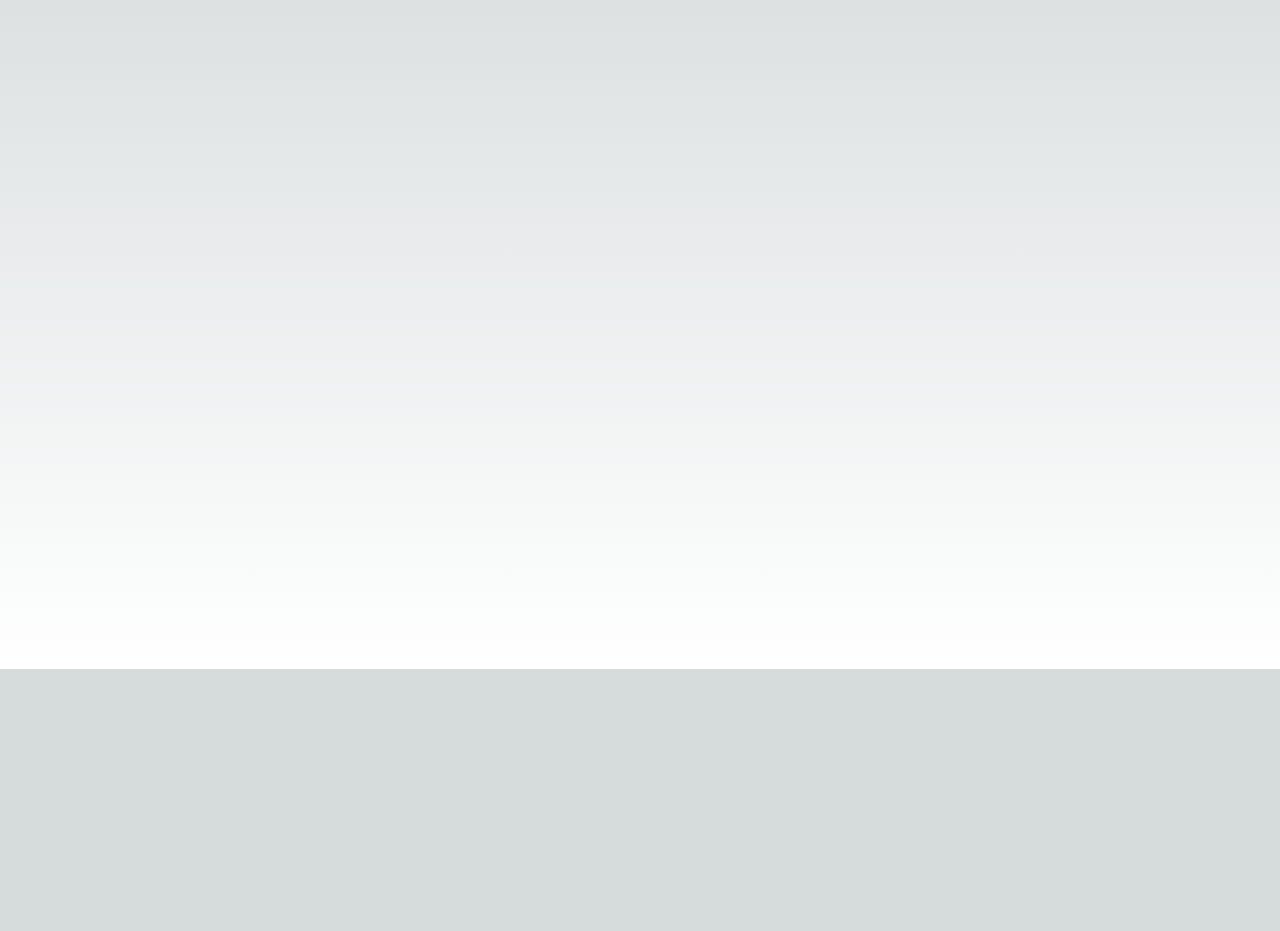
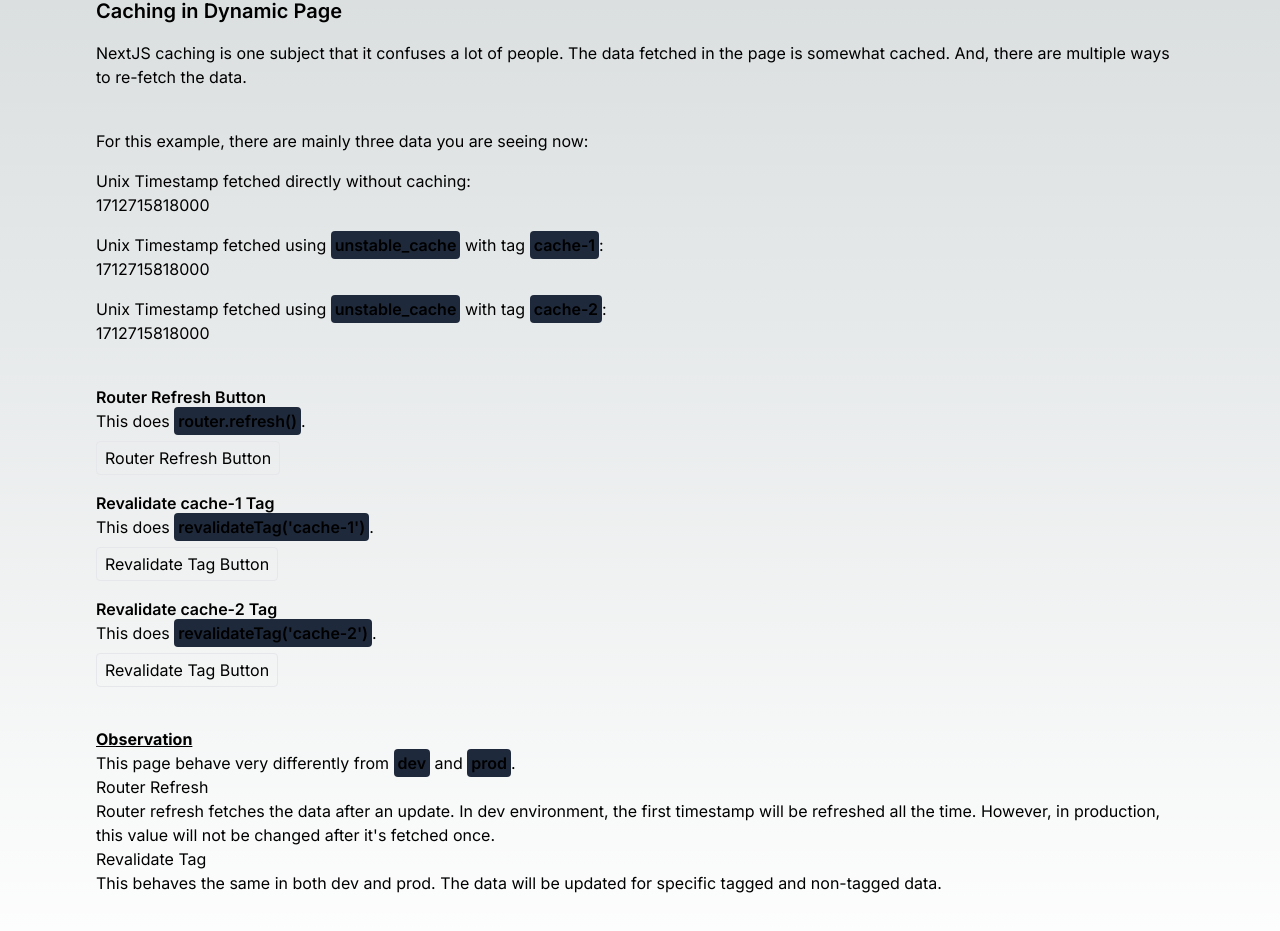
Before and after one commit to cjjeon/nextjs-learnings, a Next.js app: page /cache-dynamic-page in a window 1280 px wide. Shown: the part 131-1062 px from the top of the page. Before the commit the page ends 800 px from the top, so only its background shows below. Built offline with nearby package versions, Linux system fonts and the light colour scheme.

Commit message:
Testing dynamic page

```diff
--- a/src/app/cache-dynamic-page/page.tsx
+++ b/src/app/cache-dynamic-page/page.tsx
@@ -1,12 +1,101 @@
-import React from 'react';
+import action from "@/action";
+import RevalidateTagButton from "@/app/components/RevalidateTagButton";
+import RouterRefreshButton from "@/app/components/RouterRefreshButton";
+import Tag from "@/components/tag";
+import {unstable_cache} from "next/cache";
+import Link from "next/link";
+import React, {Suspense} from 'react';
 
-
-const dynamic = 'force-dynamic'
+export const dynamic = 'force-dynamic'
 
 export default function Page() {
   return (
     <div>
-      <div>Cache Dynamic Page</div>
+      <Link href="/">
+        <button className="text-blue-500 hover:underline text-sm">
+          Go back
+        </button>
+      </Link>
+      <div className="py-1"/>
+      <div className="font-semibold text-xl">
+        Caching in Dynamic Page
+      </div>
+      <div className="py-2"/>
+      <div>
+        NextJS caching is one subject that it confuses a lot of people. The data fetched in the page is somewhat cached.
+        And, there are multiple ways to re-fetch the data.
+      </div>
+      <div className="py-5"/>
+      <div>
+        For this example, there are mainly three data you are seeing now:
+      </div>
+      <div className="py-2"/>
+      <div>Unix Timestamp fetched directly without caching:</div>
+      <Suspense fallback={<div>Loading...</div>}>
+        <NotCachedTimestamp/>
+      </Suspense>
+      <div className="py-2"/>
+      <div>Unix Timestamp fetched using <Tag>unstable_cache</Tag> with
+        tag <Tag>cache-1</Tag>:
+      </div>
+      <Suspense fallback={<div>Loading...</div>}>
+        <CachedTimestamp tag={'cache-1'}/>
+      </Suspense>
+      <div className="py-2"/>
+      <div>Unix Timestamp fetched using <Tag>unstable_cache</Tag> with
+        tag <Tag>cache-2</Tag>:
+      </div>
+      <Suspense fallback={<div>Loading...</div>}>
+        <CachedTimestamp tag={'cache-2'}/>
+      </Suspense>
+      <div className="py-5"/>
+      <RouterRefreshButton/>
+      <div className="py-2"/>
+      <RevalidateTagButton tag={'cache-1'}/>
+      <div className="py-2"/>
+      <RevalidateTagButton tag={'cache-2'}/>
+      <div className="py-5"/>
+      <div className="font-bold underline">
+        Observation
+      </div>
+      <div>
+        This page behave very differently from <Tag>dev</Tag> and <Tag>prod</Tag>.
+      </div>
+      <div>
+        Router Refresh
+      </div>
+      <div>
+        Router refresh fetches the data after an update. In dev environment, the first timestamp will be refreshed all
+        the time. However, in production, this value will not be changed after it&apos;s fetched once.
+      </div>
+      <div>
+        Revalidate Tag
+      </div>
+      <div>
+        This behaves the same in both dev and prod. The data will be updated for specific tagged and non-tagged data.
+      </div>
     </div>
   );
 }
+
+async function NotCachedTimestamp() {
+  const unixTimestamp = await action.getCurrentDateInUnix();
+  return <>
+    <p>
+      {unixTimestamp}
+    </p>
+  </>
+}
+
+async function CachedTimestamp(props: { tag: string }) {
+  const unixTimestamp = await unstable_cache(
+    () => action.getCurrentDateInUnix(),
+    [props.tag],
+    {tags: [props.tag]}
+  )();
+  return <>
+    <p>
+      {unixTimestamp}
+    </p>
+  </>
+}
--- a/src/app/caching/page.tsx
+++ b/src/app/caching/page.tsx
@@ -1,6 +1,6 @@
 import action from "@/action";
-import RevalidateTagButton from "@/app/caching/RevalidateTagButton";
-import RouterRefreshButton from "@/app/caching/RouterRefreshButton";
+import RevalidateTagButton from "@/app/components/RevalidateTagButton";
+import RouterRefreshButton from "@/app/components/RouterRefreshButton";
 import Tag from "@/components/tag";
 import {unstable_cache} from "next/cache";
 import Link from "next/link";
--- a/src/app/page.tsx
+++ b/src/app/page.tsx
@@ -1,4 +1,3 @@
-import Image from "next/image";
 import Link from "next/link";
 
 export default function Home() {
@@ -12,10 +11,15 @@
         Go through below exercise:
       </div>
       <div className="py-5"/>
-      <div>
+      <div className="flex flex-col gap-4">
         <Link href={'/caching'}>
           <button className="border rounded px-2 py-1 hover:bg-slate-800">
             1. Cache
+          </button>
+        </Link>
+        <Link href={'/cache-dynamic-page'}>
+          <button className="border rounded px-2 py-1 hover:bg-slate-800">
+            2. Cache Dynamic Page
           </button>
         </Link>
       </div>
```
Also changed, not shown: src/app/components/RevalidateTagButton.tsx (renamed from src/app/caching/RevalidateTagButton.tsx), src/app/components/RouterRefreshButton.tsx (renamed from src/app/caching/RouterRefreshButton.tsx).
